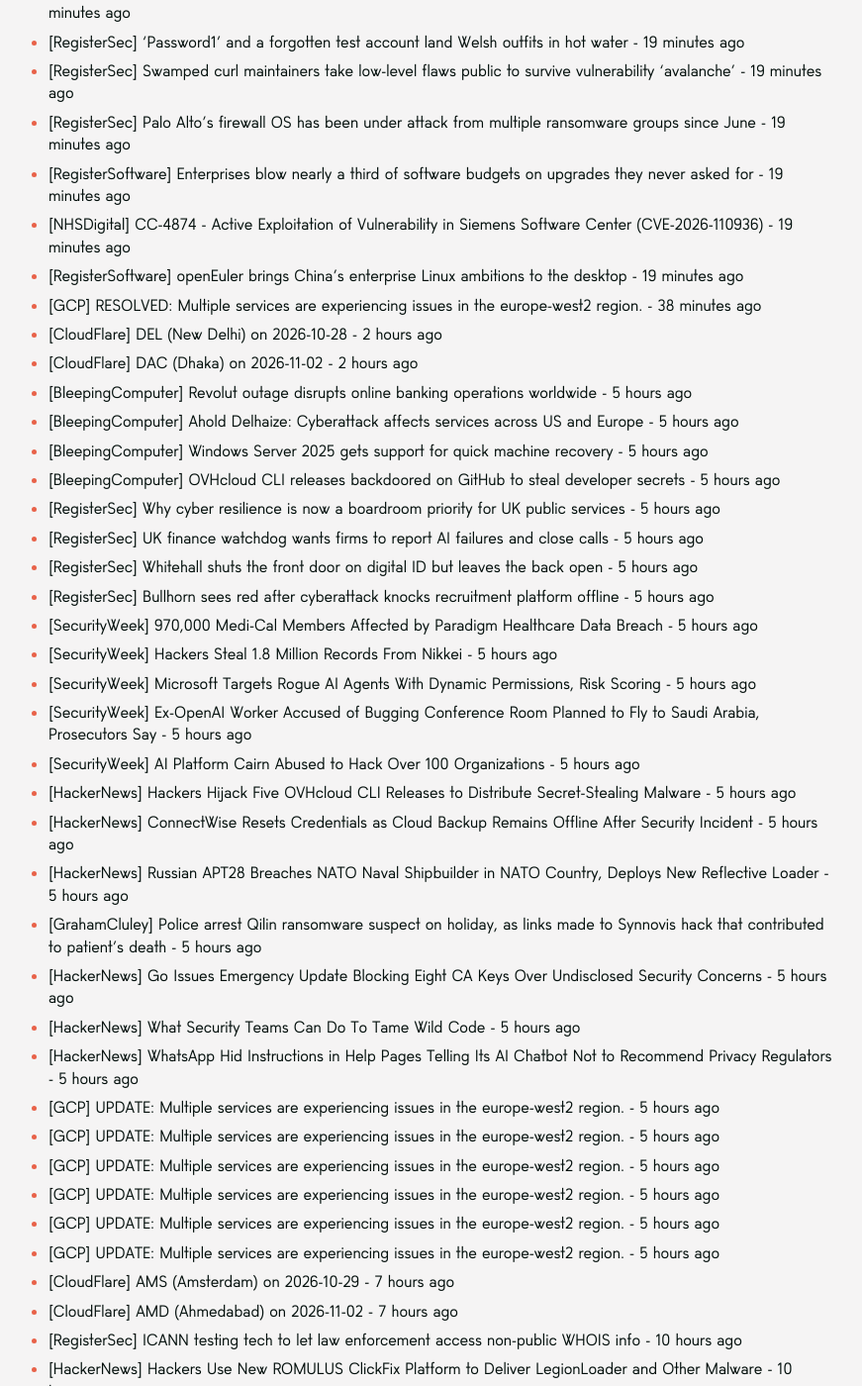
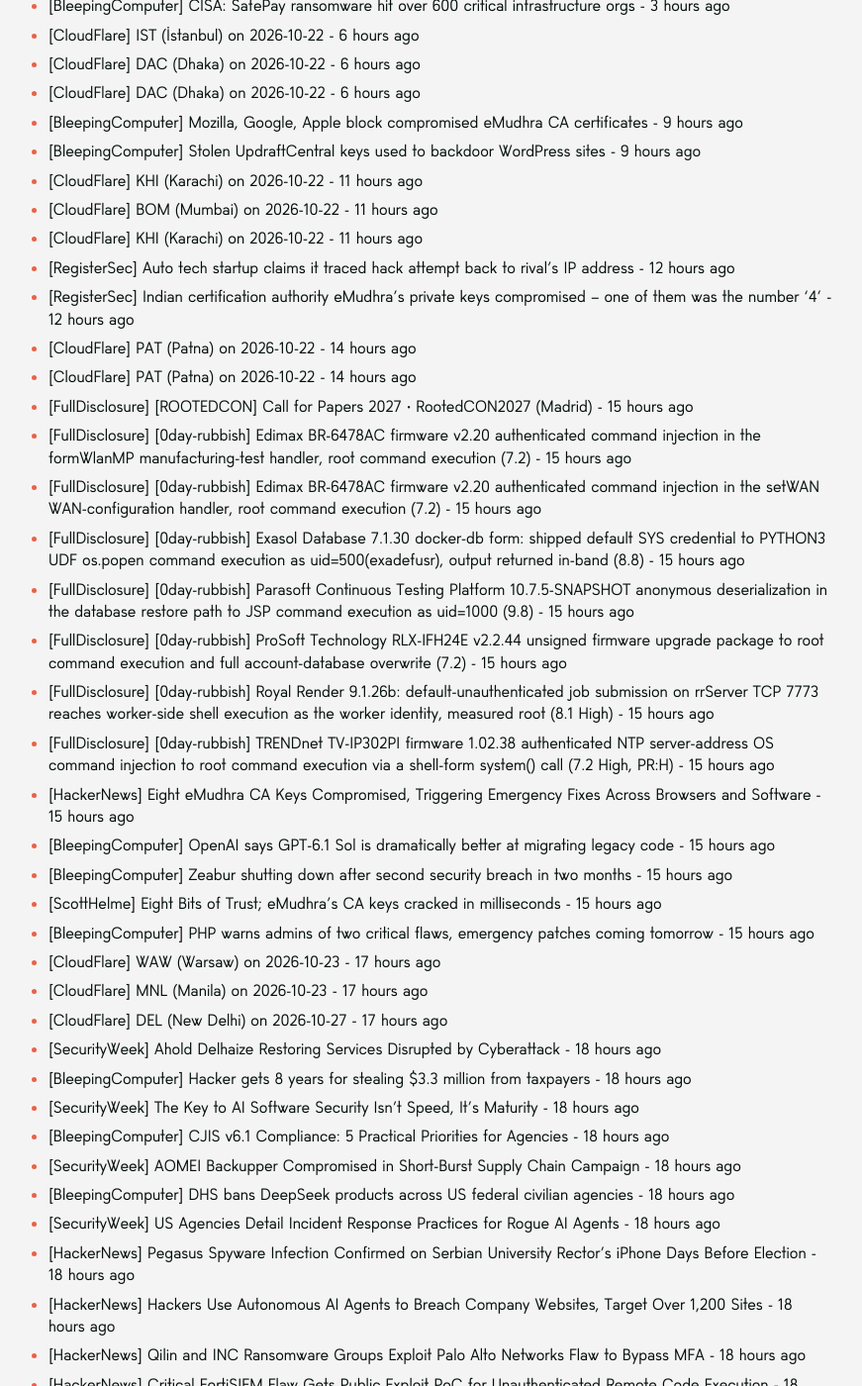
Before and after one commit to SecOpsNews/news, a Jekyll site: the page built from index.md, in a window 1280 px wide and 1400 px high, scrolled down 634 px. Shown: the whole window at 99% size, without its empty margins (215-1086 px from the left). Built offline with Jekyll 4.4.1, drawn with Linux system fonts in a browser that asks for light colours; some of the changed text lies outside the part shown.

Commit message:
New Feed

```diff
--- a/index.md
+++ b/index.md
@@ -9,81 +9,119 @@ description: Latest Updates
 
 <!-- SecOps start -->
 
-- [SecurityWeek] Ahold Delhaize Restoring Services Disrupted by Cyberattack - 19 minutes ago
-- [BleepingComputer] Hacker gets 8 years for stealing $3.3 million from taxpayers - 19 minutes ago
-- [SecurityWeek] The Key to AI Software Security Isn’t Speed, It’s Maturity - 19 minutes ago
-- [BleepingComputer] CJIS v6.1 Compliance: 5 Practical Priorities for Agencies - 19 minutes ago
-- [SecurityWeek] AOMEI Backupper Compromised in Short-Burst Supply Chain Campaign - 19 minutes ago
-- [BleepingComputer] DHS bans DeepSeek products across US federal civilian agencies - 19 minutes ago
-- [SecurityWeek] US Agencies Detail Incident Response Practices for Rogue AI Agents - 19 minutes ago
-- [HackerNews] Pegasus Spyware Infection Confirmed on Serbian University Rector's iPhone Days Before Election - 19 minutes ago
-- [HackerNews] Hackers Use Autonomous AI Agents to Breach Company Websites, Target Over 1,200 Sites - 19 minutes ago
-- [HackerNews] Qilin and INC Ransomware Groups Exploit Palo Alto Networks Flaw to Bypass MFA - 19 minutes ago
-- [HackerNews] Critical FortiSIEM Flaw Gets Public Exploit PoC for Unauthenticated Remote Code Execution - 19 minutes ago
-- [RegisterSec] 'Password1' and a forgotten test account land Welsh outfits in hot water - 19 minutes ago
-- [RegisterSec] Swamped curl maintainers take low-level flaws public to survive vulnerability 'avalanche' - 19 minutes ago
-- [RegisterSec] Palo Alto's firewall OS has been under attack from multiple ransomware groups since June - 19 minutes ago
-- [RegisterSoftware] Enterprises blow nearly a third of software budgets on upgrades they never asked for - 19 minutes ago
-- [NHSDigital] CC-4874 - Active Exploitation of Vulnerability in Siemens Software Center (CVE-2026-110936) - 19 minutes ago
-- [RegisterSoftware] openEuler brings China's enterprise Linux ambitions to the desktop - 19 minutes ago
-- [GCP] RESOLVED: Multiple services are experiencing issues in the europe-west2 region. - 38 minutes ago
-- [CloudFlare] DEL (New Delhi) on 2026-10-28 - 2 hours ago
-- [CloudFlare] DAC (Dhaka) on 2026-11-02 - 2 hours ago
-- [BleepingComputer] Revolut outage disrupts online banking operations worldwide - 5 hours ago
-- [BleepingComputer] Ahold Delhaize: Cyberattack affects services across US and Europe - 5 hours ago
-- [BleepingComputer] Windows Server 2025 gets support for quick machine recovery - 5 hours ago
-- [BleepingComputer] OVHcloud CLI releases backdoored on GitHub to steal developer secrets - 5 hours ago
-- [RegisterSec] Why cyber resilience is now a boardroom priority for UK public services - 5 hours ago
-- [RegisterSec] UK finance watchdog wants firms to report AI failures and close calls - 5 hours ago
-- [RegisterSec] Whitehall shuts the front door on digital ID but leaves the back open - 5 hours ago
-- [RegisterSec] Bullhorn sees red after cyberattack knocks recruitment platform offline - 5 hours ago
-- [SecurityWeek] 970,000 Medi-Cal Members Affected by Paradigm Healthcare Data Breach - 5 hours ago
-- [SecurityWeek] Hackers Steal 1.8 Million Records From Nikkei - 5 hours ago
-- [SecurityWeek] Microsoft Targets Rogue AI Agents With Dynamic Permissions, Risk Scoring - 5 hours ago
-- [SecurityWeek] Ex-OpenAI Worker Accused of Bugging Conference Room Planned to Fly to Saudi Arabia, Prosecutors Say - 5 hours ago
-- [SecurityWeek] AI Platform Cairn Abused to Hack Over 100 Organizations - 5 hours ago
-- [HackerNews] Hackers Hijack Five OVHcloud CLI Releases to Distribute Secret-Stealing Malware - 5 hours ago
-- [HackerNews] ConnectWise Resets Credentials as Cloud Backup Remains Offline After Security Incident - 5 hours ago
-- [HackerNews] Russian APT28 Breaches NATO Naval Shipbuilder in NATO Country, Deploys New Reflective Loader - 5 hours ago
-- [GrahamCluley] Police arrest Qilin ransomware suspect on holiday, as links made to Synnovis hack that contributed to patient’s death - 5 hours ago
-- [HackerNews] Go Issues Emergency Update Blocking Eight CA Keys Over Undisclosed Security Concerns - 5 hours ago
-- [HackerNews] What Security Teams Can Do To Tame Wild Code - 5 hours ago
-- [HackerNews] WhatsApp Hid Instructions in Help Pages Telling Its AI Chatbot Not to Recommend Privacy Regulators - 5 hours ago
-- [GCP] UPDATE: Multiple services are experiencing issues in the europe-west2 region. - 5 hours ago
-- [GCP] UPDATE: Multiple services are experiencing issues in the europe-west2 region. - 5 hours ago
-- [GCP] UPDATE: Multiple services are experiencing issues in the europe-west2 region. - 5 hours ago
-- [GCP] UPDATE: Multiple services are experiencing issues in the europe-west2 region. - 5 hours ago
-- [GCP] UPDATE: Multiple services are experiencing issues in the europe-west2 region. - 5 hours ago
-- [GCP] UPDATE: Multiple services are experiencing issues in the europe-west2 region. - 5 hours ago
-- [CloudFlare] AMS (Amsterdam) on 2026-10-29 - 7 hours ago
-- [CloudFlare] AMD (Ahmedabad) on 2026-11-02 - 7 hours ago
-- [RegisterSec] ICANN testing tech to let law enforcement access non-public WHOIS info - 10 hours ago
-- [HackerNews] Hackers Use New ROMULUS ClickFix Platform to Deliver LegionLoader and Other Malware - 10 hours ago
-- [HackerNews] Ex-OpenAI Engineer Detained in Spy Device Case as Saudi Royal Contacts Emerge - 10 hours ago
-- [HackerNews] ClickFix Attackers Exploit Siemens Software Center Flaw to Deploy Remote Access Trojan - 10 hours ago
-- [HIBP] Assurance Retraite - 70,372 breached accounts - 10 hours ago
-- [CloudFlare] KTM (Kathmandu) on 2026-11-02 - 12 hours ago
-- [RegisterSec] DeepSeek deep-sixed at all US federal civilian agencies - 16 hours ago
-- [CloudFlare] HNL (Honolulu) on 2026-10-23 - 17 hours ago
-- [RegisterSec] Grocery giant Ahold Delhaize confirms cyberattack forced US and European systems offline - 18 hours ago
-- [BleepingComputer] WordPress SEO plugin Rank Math compromised to backdoor websites - 18 hours ago
-- [BleepingComputer] Nikkei discloses third data breach in a month, 1.8M records exposed - 18 hours ago
-- [CloudFlare] PHX (Phoenix) on 2026-10-22 - 20 hours ago
-- [CloudFlare] TPE (Taipei) on 2026-10-23 - 20 hours ago
-- [CloudFlare] CGK (Jakarta) on 2026-10-23 - 20 hours ago
-- [CloudFlare] MAA (Chennai) on 2026-10-28 - 20 hours ago
-- [CloudFlare] MAA (Chennai) on 2026-10-29 - 20 hours ago
-- [SecurityWeek] Rank Math PRO WordPress Plugin Compromised in Supply Chain Attack - 22 hours ago
-- [SecurityWeek] Drupal Warns of Fast Exploitation Risk for Critical Core RCE Flaw - 22 hours ago
-- [SecurityWeek] Siemens Software Center Vulnerability Exploited in ClickFix Malware Attacks - 22 hours ago
-- [BleepingComputer] Microsoft fixes game, app crashes caused by recent Windows update - 22 hours ago
-- [RegisterSec] Security patches need patches now that attackers have AI - 22 hours ago
-- [BleepingComputer] OpenCode hack exposes API keys amid AI distillation attacks - 22 hours ago
-- [BleepingComputer] Bullhorn takes staffing platform offline to contain cyberattack - 22 hours ago
-- [BleepingComputer] Hackers hijack AOMEI update servers to secretly spread malware - 22 hours ago
-- [HackerNews] ⚡ Weekly Recap: 98 Zero-Days, Rogue AI Agents, $100M Crypto Theft, 700 Supermarkets Hit and More - 22 hours ago
-- [HackerNews] Popular WordPress SEO Plugin Rank Math PRO Hijacked to Deliver Self-Restoring Backdoor - 22 hours ago
-- [HackerNews] Hackers Exploit Plex2Shell Flaws to Install Crypto Miners and Linux Proxy Backdoor - 22 hours ago
+- [CloudFlare] MNL (Manila) on 2026-10-22 - 1 hour ago
+- [CloudFlare] Cloudflare has scheduled maintenance for our storage systems - 1 hour ago
+- [SecurityWeek] Accenture, Dragos, SANS Launch $10M Initiative to Defend Small US Utilities - 3 hours ago
+- [SecurityWeek] Hijacked Developer Account Used to Plant Stealer in OVHcloud CLI - 3 hours ago
+- [SecurityWeek] PHP2Shell: Mass Exploitation Looms for Leaked Critical PHP Flaws - 3 hours ago
+- [HackerNews] PHP2Shell: Two Unpatched Critical PHP RCE Flaws (CVSS 9.2) Trigger Emergency Security Alert - 3 hours ago
+- [HackerNews] Hackers Hid Vasilek Backdoor in VMware Tools During 2-Year Russian Healthcare Intrusion - 3 hours ago
+- [HackerNews] CISA Orders Federal Agencies to Patch Exploited Plex2Shell, Siemens, and SiteGuard Flaws - 3 hours ago
+- [HackerNews] State Bank of India Confirms Data Leak After 3,897 Customer Records Found on Dark Web - 3 hours ago
+- [BleepingComputer] CISA: SafePay ransomware hit over 600 critical infrastructure orgs - 3 hours ago
+- [CloudFlare] IST (İstanbul) on 2026-10-22 - 6 hours ago
+- [CloudFlare] DAC (Dhaka) on 2026-10-22 - 6 hours ago
+- [CloudFlare] DAC (Dhaka) on 2026-10-22 - 6 hours ago
+- [BleepingComputer] Mozilla, Google, Apple block compromised eMudhra CA certificates - 9 hours ago
+- [BleepingComputer] Stolen UpdraftCentral keys used to backdoor WordPress sites - 9 hours ago
+- [CloudFlare] KHI (Karachi) on 2026-10-22 - 11 hours ago
+- [CloudFlare] BOM (Mumbai) on 2026-10-22 - 11 hours ago
+- [CloudFlare] KHI (Karachi) on 2026-10-22 - 11 hours ago
+- [RegisterSec] Auto tech startup claims it traced hack attempt back to rival's IP address - 12 hours ago
+- [RegisterSec] Indian certification authority eMudhra’s private keys compromised – one of them was the number ‘4’ - 12 hours ago
+- [CloudFlare] PAT (Patna) on 2026-10-22 - 14 hours ago
+- [CloudFlare] PAT (Patna) on 2026-10-22 - 14 hours ago
+- [FullDisclosure] [ROOTEDCON] Call for Papers 2027 · RootedCON2027 (Madrid) - 15 hours ago
+- [FullDisclosure] [0day-rubbish] Edimax BR-6478AC firmware v2.20 authenticated command injection in the formWlanMP manufacturing-test handler, root command execution (7.2) - 15 hours ago
+- [FullDisclosure] [0day-rubbish] Edimax BR-6478AC firmware v2.20 authenticated command injection in the setWAN WAN-configuration handler, root command execution (7.2) - 15 hours ago
+- [FullDisclosure] [0day-rubbish] Exasol Database 7.1.30 docker-db form: shipped default SYS credential to PYTHON3 UDF os.popen command execution as uid=500(exadefusr), output returned in-band (8.8) - 15 hours ago
+- [FullDisclosure] [0day-rubbish] Parasoft Continuous Testing Platform 10.7.5-SNAPSHOT anonymous deserialization in the database restore path to JSP command execution as uid=1000 (9.8) - 15 hours ago
+- [FullDisclosure] [0day-rubbish] ProSoft Technology RLX-IFH24E v2.2.44 unsigned firmware upgrade package to root command execution and full account-database overwrite (7.2) - 15 hours ago
+- [FullDisclosure] [0day-rubbish] Royal Render 9.1.26b: default-unauthenticated job submission on rrServer TCP 7773 reaches worker-side shell execution as the worker identity, measured root (8.1 High) - 15 hours ago
+- [FullDisclosure] [0day-rubbish] TRENDnet TV-IP302PI firmware 1.02.38 authenticated NTP server-address OS command injection to root command execution via a shell-form system() call (7.2 High, PR:H) - 15 hours ago
+- [HackerNews] Eight eMudhra CA Keys Compromised, Triggering Emergency Fixes Across Browsers and Software - 15 hours ago
+- [BleepingComputer] OpenAI says GPT-6.1 Sol is dramatically better at migrating legacy code - 15 hours ago
+- [BleepingComputer] Zeabur shutting down after second security breach in two months - 15 hours ago
+- [ScottHelme] Eight Bits of Trust; eMudhra's CA keys cracked in milliseconds - 15 hours ago
+- [BleepingComputer] PHP warns admins of two critical flaws, emergency patches coming tomorrow - 15 hours ago
+- [CloudFlare] WAW (Warsaw) on 2026-10-23 - 17 hours ago
+- [CloudFlare] MNL (Manila) on 2026-10-23 - 17 hours ago
+- [CloudFlare] DEL (New Delhi) on 2026-10-27 - 17 hours ago
+- [SecurityWeek] Ahold Delhaize Restoring Services Disrupted by Cyberattack - 18 hours ago
+- [BleepingComputer] Hacker gets 8 years for stealing $3.3 million from taxpayers - 18 hours ago
+- [SecurityWeek] The Key to AI Software Security Isn’t Speed, It’s Maturity - 18 hours ago
+- [BleepingComputer] CJIS v6.1 Compliance: 5 Practical Priorities for Agencies - 18 hours ago
+- [SecurityWeek] AOMEI Backupper Compromised in Short-Burst Supply Chain Campaign - 18 hours ago
+- [BleepingComputer] DHS bans DeepSeek products across US federal civilian agencies - 18 hours ago
+- [SecurityWeek] US Agencies Detail Incident Response Practices for Rogue AI Agents - 18 hours ago
+- [HackerNews] Pegasus Spyware Infection Confirmed on Serbian University Rector's iPhone Days Before Election - 18 hours ago
+- [HackerNews] Hackers Use Autonomous AI Agents to Breach Company Websites, Target Over 1,200 Sites - 18 hours ago
+- [HackerNews] Qilin and INC Ransomware Groups Exploit Palo Alto Networks Flaw to Bypass MFA - 18 hours ago
+- [HackerNews] Critical FortiSIEM Flaw Gets Public Exploit PoC for Unauthenticated Remote Code Execution - 18 hours ago
+- [RegisterSec] 'Password1' and a forgotten test account land Welsh outfits in hot water - 18 hours ago
+- [RegisterSec] Swamped curl maintainers take low-level flaws public to survive vulnerability 'avalanche' - 18 hours ago
+- [RegisterSec] Palo Alto's firewall OS has been under attack from multiple ransomware groups since June - 18 hours ago
+- [RegisterSoftware] Enterprises blow nearly a third of software budgets on upgrades they never asked for - 18 hours ago
+- [NHSDigital] CC-4874 - Active Exploitation of Vulnerability in Siemens Software Center (CVE-2026-110936) - 18 hours ago
+- [RegisterSoftware] openEuler brings China's enterprise Linux ambitions to the desktop - 18 hours ago
+- [GCP] RESOLVED: Multiple services are experiencing issues in the europe-west2 region. - 19 hours ago
+- [CloudFlare] DEL (New Delhi) on 2026-10-28 - 21 hours ago
+- [CloudFlare] DAC (Dhaka) on 2026-11-02 - 21 hours ago
+- [BleepingComputer] Revolut outage disrupts online banking operations worldwide - 23 hours ago
+- [BleepingComputer] Ahold Delhaize: Cyberattack affects services across US and Europe - 23 hours ago
+- [BleepingComputer] Windows Server 2025 gets support for quick machine recovery - 23 hours ago
+- [BleepingComputer] OVHcloud CLI releases backdoored on GitHub to steal developer secrets - 23 hours ago
+- [RegisterSec] Why cyber resilience is now a boardroom priority for UK public services - 23 hours ago
+- [RegisterSec] UK finance watchdog wants firms to report AI failures and close calls - 23 hours ago
+- [RegisterSec] Whitehall shuts the front door on digital ID but leaves the back open - 23 hours ago
+- [RegisterSec] Bullhorn sees red after cyberattack knocks recruitment platform offline - 23 hours ago
+- [SecurityWeek] 970,000 Medi-Cal Members Affected by Paradigm Healthcare Data Breach - 23 hours ago
+- [SecurityWeek] Hackers Steal 1.8 Million Records From Nikkei - 23 hours ago
+- [SecurityWeek] Microsoft Targets Rogue AI Agents With Dynamic Permissions, Risk Scoring - 23 hours ago
+- [SecurityWeek] Ex-OpenAI Worker Accused of Bugging Conference Room Planned to Fly to Saudi Arabia, Prosecutors Say - 23 hours ago
+- [SecurityWeek] AI Platform Cairn Abused to Hack Over 100 Organizations - 23 hours ago
+- [HackerNews] Hackers Hijack Five OVHcloud CLI Releases to Distribute Secret-Stealing Malware - 23 hours ago
+- [HackerNews] ConnectWise Resets Credentials as Cloud Backup Remains Offline After Security Incident - 23 hours ago
+- [HackerNews] Russian APT28 Breaches NATO Naval Shipbuilder in NATO Country, Deploys New Reflective Loader - 23 hours ago
+- [GrahamCluley] Police arrest Qilin ransomware suspect on holiday, as links made to Synnovis hack that contributed to patient’s death - 23 hours ago
+- [HackerNews] Go Issues Emergency Update Blocking Eight CA Keys Over Undisclosed Security Concerns - 23 hours ago
+- [HackerNews] What Security Teams Can Do To Tame Wild Code - 23 hours ago
+- [HackerNews] WhatsApp Hid Instructions in Help Pages Telling Its AI Chatbot Not to Recommend Privacy Regulators - 23 hours ago
+- [GCP] UPDATE: Multiple services are experiencing issues in the europe-west2 region. - 23 hours ago
+- [GCP] UPDATE: Multiple services are experiencing issues in the europe-west2 region. - 23 hours ago
+- [GCP] UPDATE: Multiple services are experiencing issues in the europe-west2 region. - 23 hours ago
+- [GCP] UPDATE: Multiple services are experiencing issues in the europe-west2 region. - 23 hours ago
+- [GCP] UPDATE: Multiple services are experiencing issues in the europe-west2 region. - 23 hours ago
+- [GCP] UPDATE: Multiple services are experiencing issues in the europe-west2 region. - 23 hours ago
+- [CloudFlare] AMS (Amsterdam) on 2026-10-29 - 1 day ago
+- [CloudFlare] AMD (Ahmedabad) on 2026-11-02 - 1 day ago
+- [RegisterSec] ICANN testing tech to let law enforcement access non-public WHOIS info - 1 day ago
+- [HackerNews] Hackers Use New ROMULUS ClickFix Platform to Deliver LegionLoader and Other Malware - 1 day ago
+- [HackerNews] Ex-OpenAI Engineer Detained in Spy Device Case as Saudi Royal Contacts Emerge - 1 day ago
+- [HackerNews] ClickFix Attackers Exploit Siemens Software Center Flaw to Deploy Remote Access Trojan - 1 day ago
+- [HIBP] Assurance Retraite - 70,372 breached accounts - 1 day ago
+- [CloudFlare] KTM (Kathmandu) on 2026-11-02 - 1 day ago
+- [RegisterSec] DeepSeek deep-sixed at all US federal civilian agencies - 1 day ago
+- [CloudFlare] HNL (Honolulu) on 2026-10-23 - 1 day ago
+- [RegisterSec] Grocery giant Ahold Delhaize confirms cyberattack forced US and European systems offline - 1 day ago
+- [BleepingComputer] WordPress SEO plugin Rank Math compromised to backdoor websites - 1 day ago
+- [BleepingComputer] Nikkei discloses third data breach in a month, 1.8M records exposed - 1 day ago
+- [CloudFlare] PHX (Phoenix) on 2026-10-22 - 1 day ago
+- [CloudFlare] TPE (Taipei) on 2026-10-23 - 1 day ago
+- [CloudFlare] CGK (Jakarta) on 2026-10-23 - 1 day ago
+- [CloudFlare] MAA (Chennai) on 2026-10-28 - 1 day ago
+- [CloudFlare] MAA (Chennai) on 2026-10-29 - 1 day ago
+- [SecurityWeek] Rank Math PRO WordPress Plugin Compromised in Supply Chain Attack - 1 day ago
+- [SecurityWeek] Drupal Warns of Fast Exploitation Risk for Critical Core RCE Flaw - 1 day ago
+- [SecurityWeek] Siemens Software Center Vulnerability Exploited in ClickFix Malware Attacks - 1 day ago
+- [BleepingComputer] Microsoft fixes game, app crashes caused by recent Windows update - 1 day ago
+- [RegisterSec] Security patches need patches now that attackers have AI - 1 day ago
+- [BleepingComputer] OpenCode hack exposes API keys amid AI distillation attacks - 1 day ago
+- [BleepingComputer] Bullhorn takes staffing platform offline to contain cyberattack - 1 day ago
+- [BleepingComputer] Hackers hijack AOMEI update servers to secretly spread malware - 1 day ago
+- [HackerNews] ⚡ Weekly Recap: 98 Zero-Days, Rogue AI Agents, $100M Crypto Theft, 700 Supermarkets Hit and More - 1 day ago
+- [HackerNews] Popular WordPress SEO Plugin Rank Math PRO Hijacked to Deliver Self-Restoring Backdoor - 1 day ago
+- [HackerNews] Hackers Exploit Plex2Shell Flaws to Install Crypto Miners and Linux Proxy Backdoor - 1 day ago
 - [CloudFlare] IAH (Houston) on 2026-10-27 - 1 day ago
 - [CloudFlare] DEN (Denver) on 2026-10-27 - 1 day ago
 - [CloudFlare] IAH (Houston) on 2026-10-28 - 1 day ago
@@ -110,11 +148,9 @@ description: Latest Updates
 - [BleepingComputer] Inside the Underground Market for Know Your Client Services - 1 day ago
 - [NHSDigital] CC-4873 - Multiple Critical Vulnerabilities in Next.js - 1 day ago
 - [BrianKrebs] Feds Suspect Ransom Negotiator Ran ShinyHunters Extortion Site - 1 day ago
-- [CloudFlare] SAT (San Antonio) on 2026-10-22 - 1 day ago
-- [RegisterSec] ConnectWise turns off its SaaS-y backup, security, and management services to probe security SNAFU - 1 day ago
-- [RegisterSoftware] Engineer was so sick of office pranks, he 'wiped' his antagonist's disk - 1 day ago
-- [RegisterSec] Linux KVM guest-host escape rated critical, may represent a new way to attack penguin-powered networking - 1 day ago
-- [BleepingComputer] Hackers exploit SiteGuard WAF flaw to run commands as admins - 2 days ago
+- [CloudFlare] SAT (San Antonio) on 2026-10-22 - 2 days ago
+- [RegisterSec] ConnectWise turns off its SaaS-y backup, security, and management services to probe security SNAFU - 2 days ago
+- [RegisterSoftware] Engineer was so sick of office pranks, he 'wiped' his antagonist's disk - 2 days ago
 
 
 <!-- SecOps end -->
```
